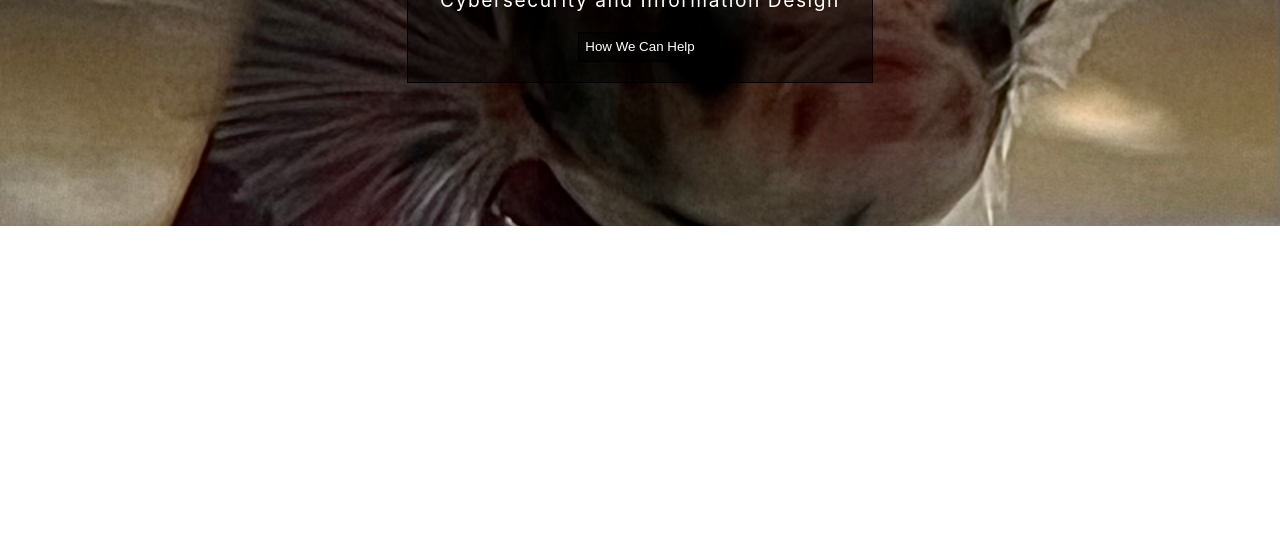
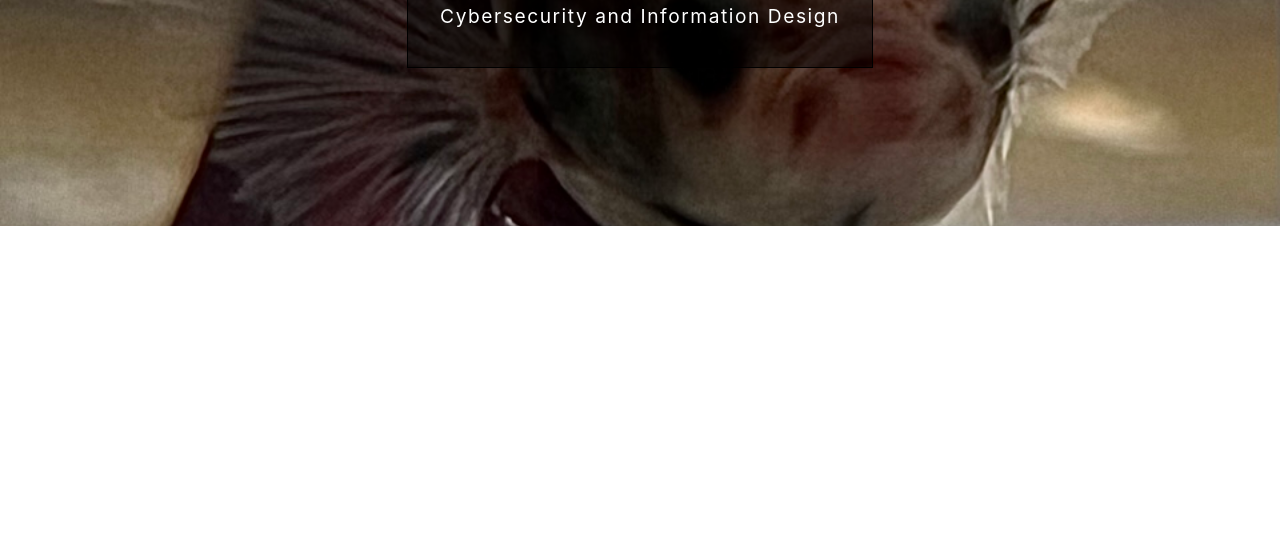
Before and after one commit to evning/evp, a Gatsby site: page / in a window 1280 px wide. Shown: the part 254-800 px from the top of the page. Built offline with nearby package versions, Linux system fonts and the light colour scheme; Gatsby itself is replaced by a stand-in of ours.

Commit message:
Update index.js

```diff
--- a/src/pages/index.js
+++ b/src/pages/index.js
@@ -1,5 +1,5 @@
 import React from 'react';
-import { Link } from 'gatsby';
+
 import "../components/index.css"
 import { navigate } from "gatsby"
 
@@ -10,7 +10,7 @@ const Index = () => {
         <div className='heroInfo'>
         <h1>Jeff C. Salter</h1>
         <p>Cybersecurity and Information Design</p>
-        <button className='heroButton' onClick={()=>{navigate("/about")}}>How We Can Help</button>
+
       </div>
     </div>
   </header>
```
